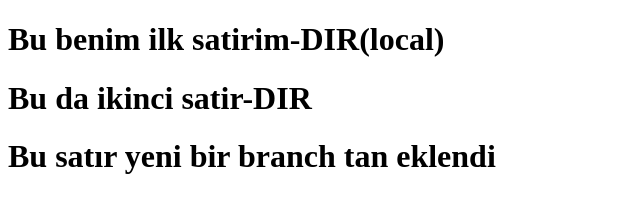
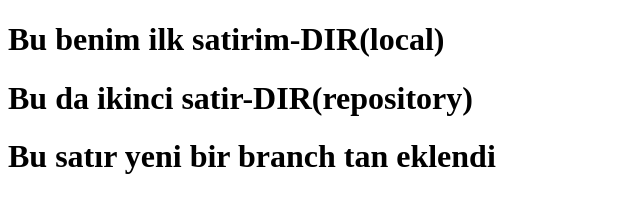
Before and after one commit to MuratGuld/CSS, a plain HTML site: page index2.html in a window 1280 px wide. Shown: the whole page, without its empty margins (0-640 px from the left). Drawn offline with Linux system fonts and the light colour scheme.

Commit message:
30.satıra ekleme yapıldı

```diff
--- a/index2.html
+++ b/index2.html
@@ -27,7 +27,7 @@ content="width=device-width, initial-scale=1.0">
 
 <body>
     <h1>Bu benim ilk satirim-DIR(local)</h1>
-    <h1>Bu da ikinci satir-DIR</h1>
+    <h1>Bu da ikinci satir-DIR(repository)</h1>
     <h1>Bu satır yeni bir branch tan eklendi</h1>
 </body>
 
```
